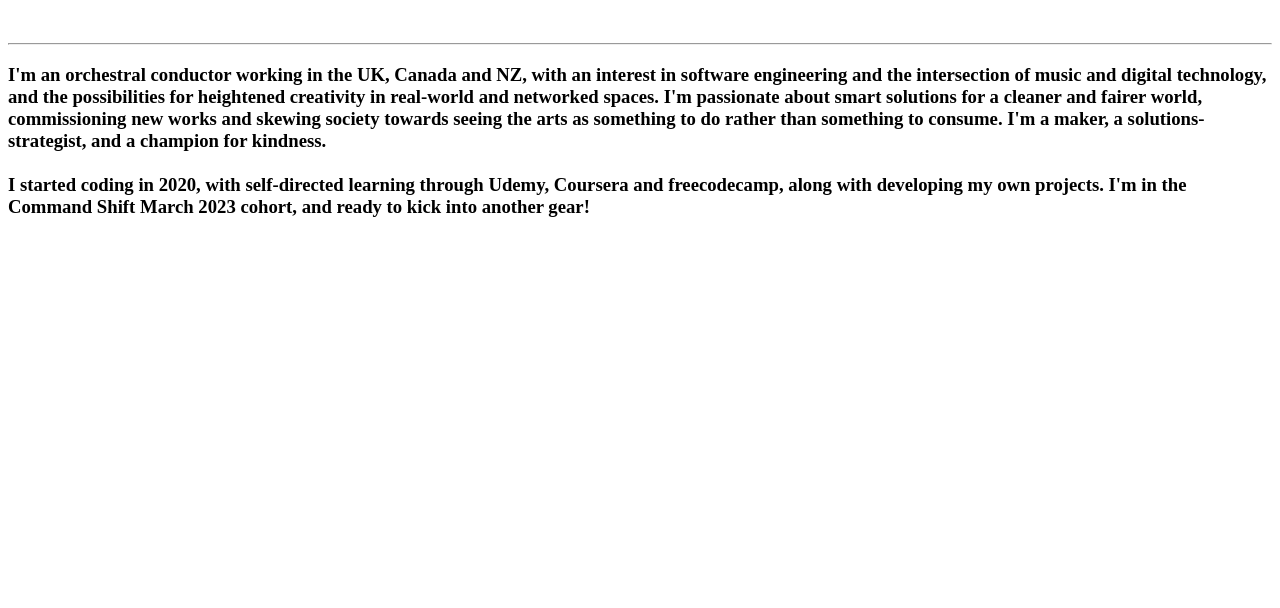
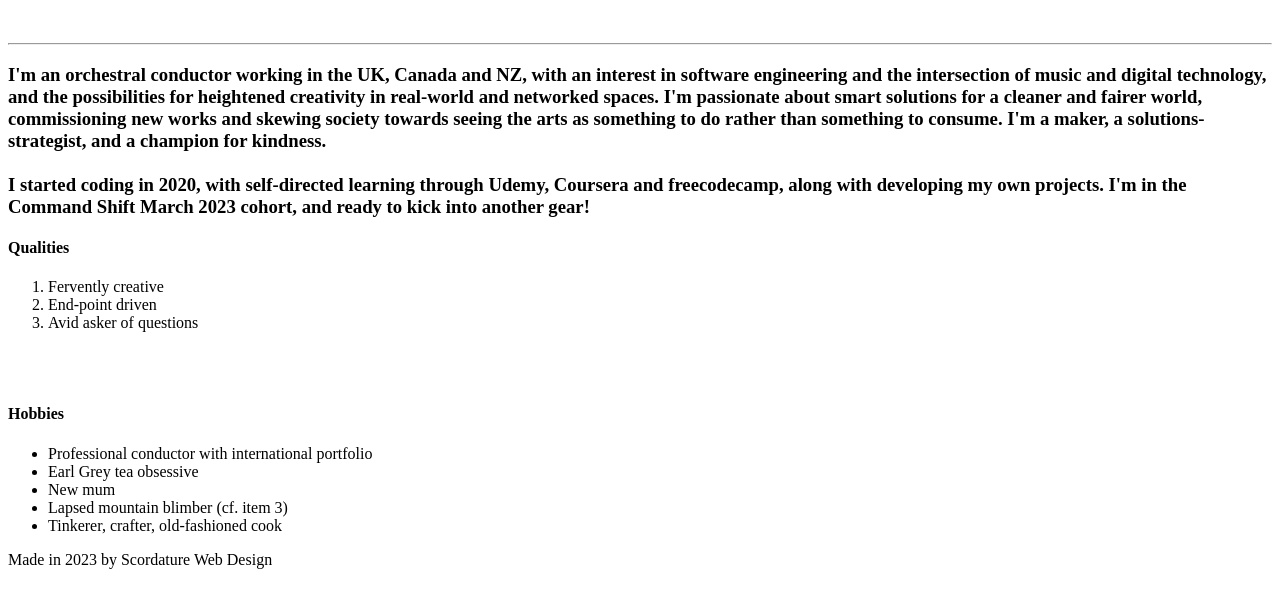
Before and after one commit to HollyJM81/portfolio, a plain HTML site: page index.html in a window 1280 px wide. Shown: the part 110-718 px from the top of the page. Drawn offline with Linux system fonts and the light colour scheme.

Commit message:
added ol and ul

```diff
--- a/index.html
+++ b/index.html
@@ -5,11 +5,14 @@
 </head>
 
 <body>
-    <h1>Holly Mathieson</h1>
-    <h2>Coding creativity</h2>
-    <br/>
-    <hr/>
-    <h3>I'm an orchestral conductor working in the UK, Canada and NZ, with an interest in software engineering and the intersection of music
+    <header>
+        <h1>Holly Mathieson</h1>
+        <h2>Coding creativity</h2>
+    </header>
+        <br/>
+        <hr/>
+    <main>
+        <h3>I'm an orchestral conductor working in the UK, Canada and NZ, with an interest in software engineering and the intersection of music
         and digital technology, and the possibilities for heightened creativity in real-world and networked spaces.
         I'm passionate about smart solutions for a cleaner and fairer world, commissioning new works and skewing society towards seeing
         the arts as something to do rather than something to consume.
@@ -17,6 +20,25 @@
         <br/><br/>
         I started coding in 2020, with self-directed learning through Udemy, Coursera and freecodecamp, along with developing my own projects.
         I'm in the Command Shift March 2023 cohort, and ready to kick into another gear!
+        </h3>
+        <h4>Qualities</h4>
+            <ol>
+                <li>Fervently creative</li>
+                <li>End-point driven</li>
+                <li>Avid asker of questions</li>
+            </ol>
+        <br/><br/>
+        <h4>Hobbies</h4>
+            <ul>
+                <li>Professional conductor with international portfolio</li>
+                <li>Earl Grey tea obsessive</li>
+                <li>New mum</li>
+                <li>Lapsed mountain blimber (cf. item 3)</li>
+                <li>Tinkerer, crafter, old-fashioned cook</li>
+            </ul>
+    </main>
+    <footer>
+        Made in 2023 by Scordature Web Design
+    </footer>
 
-    </h3>
 </body>
```
